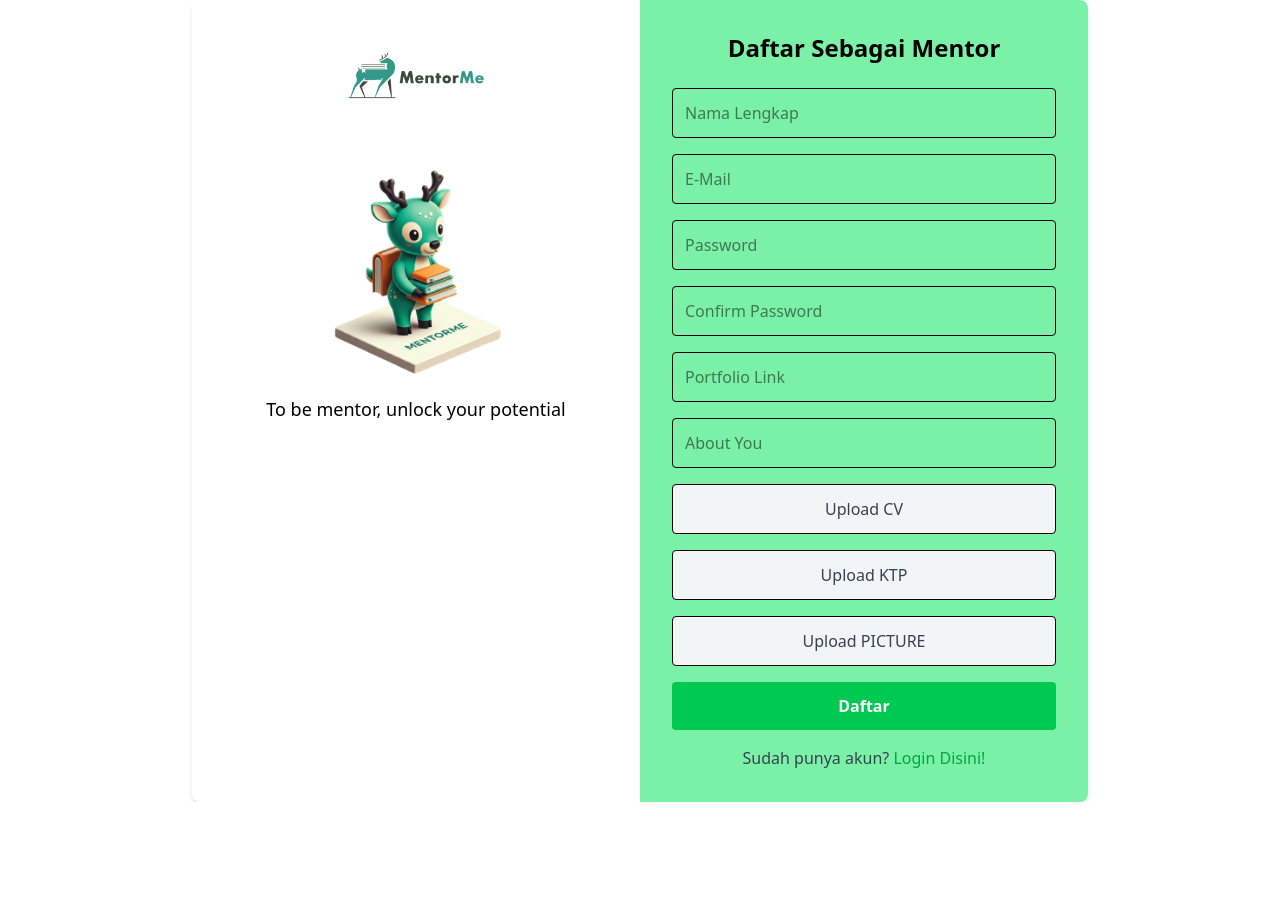
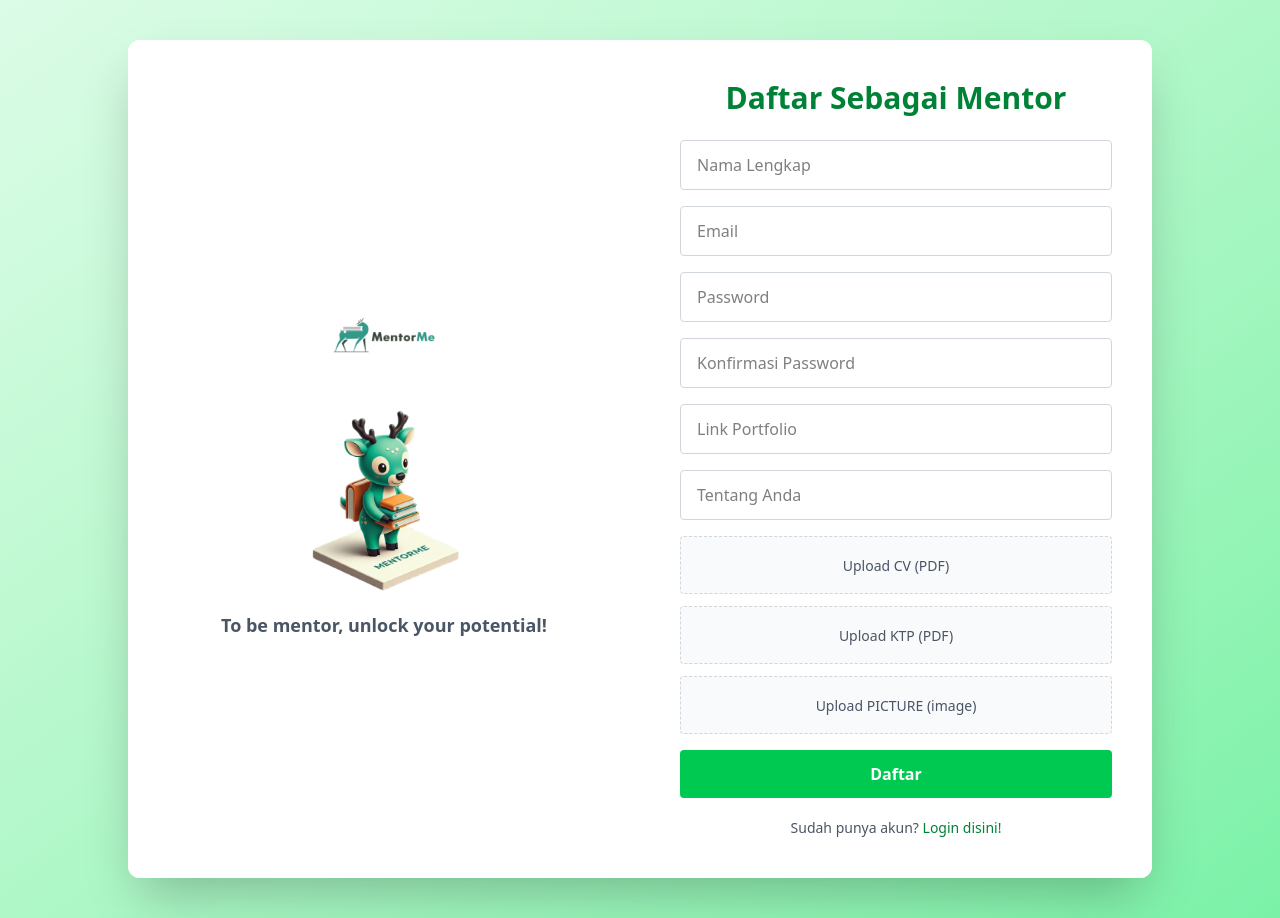
Before and after one commit to MuhReza2004/mentorme-web-mentor, a React (Vite) app: page /register in a window 1280 px wide. Before the commit the page ends 802 px from the top, so only its background shows below. Built offline with nearby package versions, Linux system fonts and the light colour scheme.

Commit message:
Fix: UI Register

```diff
--- a/src/pages/Register.jsx
+++ b/src/pages/Register.jsx
@@ -18,7 +18,6 @@ const Register = () => {
   const [files, setFiles] = useState({ cv: null, ktp: null, picture: null });
 
   const navigate = useNavigate();
-
   const [isLoading, setIsLoading] = useState(false);
 
   const handleChange = (e) => {
@@ -28,7 +27,6 @@ const Register = () => {
   const handleFileChange = (e) => {
     const { name, files } = e.target;
     const file = files[0];
-
     if (!file) return;
 
     if (file.size > MAX_FILE_SIZE) {
@@ -75,97 +73,68 @@ const Register = () => {
     }
   };
 
-  const handleLoginClick = () => {
-    navigate("/login");
-  };
-
   return (
-    <div className="flex items-center justify-center min-h-screen">
-      <div className="bg-white shadow-md rounded-lg flex max-w-4xl w-full">
-        <div className="w-1/2 flex flex-col items-center justify-start ">
+    <div className="flex items-center justify-center min-h-screen bg-gradient-to-br from-green-100 to-green-300 px-4 py-10">
+      <div className="bg-white shadow-2xl rounded-xl flex max-w-5xl w-full overflow-hidden">
+        {/* LEFT SECTION */}
+        <div className="w-1/2 flex flex-col items-center justify-center bg-white p-8">
           <img
-            alt="MentorME logo"
-            className="mb-4"
-            height="150"
             src="/Logo/LOGO MENTORME NEW (1).png"
-            width="150"
+            alt="MentorMe Logo"
+            className="w-28 mb-4"
           />
-          <img
-            alt="Cartoon deer holding books"
-            className="mb-4"
-            height="200"
-            src="/Icon/Maskot.png"
-            width="200"
-          />
-          <p className="text-center text-lg">
-            To be mentor, unlock your potential
+          <img src="/Icon/Maskot.png" alt="Mascot" className="w-44 mb-4" />
+          <p className="text-center text-lg font-semibold text-gray-600">
+            To be mentor, unlock your potential!
           </p>
         </div>
-        <div className="w-1/2 bg-green-300 p-8 rounded-r-lg">
-          <h2 className="text-2xl font-bold mb-6 text-center">
+
+        {/* RIGHT SECTION */}
+        <div className="w-1/2 bg-white p-10">
+          <h2 className="text-3xl font-bold text-center text-green-700 mb-6">
             Daftar Sebagai Mentor
           </h2>
           <form onSubmit={handleSubmit} className="space-y-4">
+            {[
+              { name: "fullName", type: "text", placeholder: "Nama Lengkap" },
+              { name: "email", type: "email", placeholder: "Email" },
+              { name: "password", type: "password", placeholder: "Password" },
+              {
+                name: "confirmPassword",
+                type: "password",
+                placeholder: "Konfirmasi Password",
+              },
+              {
+                name: "portfolio",
+                type: "text",
+                placeholder: "Link Portfolio",
+              },
+              { name: "About", type: "text", placeholder: "Tentang Anda" },
+            ].map((input) => (
               <input
-              type="text"
-              name="fullName"
-              placeholder="Nama Lengkap"
+                key={input.name}
+                name={input.name}
+                type={input.type}
+                placeholder={input.placeholder}
                 onChange={handleChange}
                 required
-              className="border p-3 w-full rounded"
+                className="border border-gray-300 rounded px-4 py-3 w-full focus:outline-none focus:ring-2 focus:ring-green-400 transition"
               />
-            <input
-              type="email"
-              name="email"
-              placeholder="E-Mail"
-              onChange={handleChange}
-              required
-              className="border p-3 w-full rounded"
-            />
-            <input
-              type="password"
-              name="password"
-              placeholder="Password"
-              onChange={handleChange}
-              required
-              className="border p-3 w-full rounded"
-            />
-            <input
-              type="password"
-              name="confirmPassword"
-              placeholder="Confirm Password"
-              onChange={handleChange}
-              required
-              className="border p-3 w-full rounded"
-            />
-            <input
-              type="text"
-              name="portfolio"
-              placeholder="Portfolio Link"
-              onChange={handleChange}
-              required
-              className="border p-3 w-full rounded"
-            />
-            <input
-              type="text"
-              name="About"
-              placeholder="About You"
-              onChange={handleChange}
-              required
-              className="border p-3 w-full rounded"
-            />
+            ))}
 
             {/* Upload Files */}
+            <div className="space-y-3">
               {["cv", "ktp", "picture"].map((fileType) => (
-              <div
+                <label
                   key={fileType}
-                className="border p-3 rounded text-center relative cursor-pointer bg-gray-100"
+                  className="block border border-dashed border-gray-300 rounded px-4 py-4 bg-gray-50 text-center cursor-pointer hover:bg-gray-100 transition"
                 >
-                <label className="block cursor-pointer">
-                  <span className="text-gray-700">
+                  <span className="text-sm text-gray-600">
                     {files[fileType]
-                      ? files[fileType].name
-                      : `Upload ${fileType.toUpperCase()}`}
+                      ? `Uploaded: ${files[fileType].name}`
+                      : `Upload ${fileType.toUpperCase()} ${
+                          fileType === "picture" ? "(image)" : "(PDF)"
+                        }`}
                   </span>
                   <input
                     type="file"
@@ -175,27 +144,30 @@ const Register = () => {
                     className="hidden"
                   />
                 </label>
+              ))}
             </div>
-            ))}
 
             <button
               type="submit"
-              className="bg-green-500 text-white font-bold py-3 rounded hover:bg-green-700 transition w-full"
               disabled={isLoading}
+              className={`w-full py-3 rounded font-semibold text-white transition ${
+                isLoading
+                  ? "bg-green-400 cursor-not-allowed"
+                  : "bg-green-500 hover:bg-green-600"
+              }`}
             >
               {isLoading ? "Loading..." : "Daftar"}
             </button>
           </form>
-          <div className="text-center mt-4">
-            <p className="text-center text-gray-700 mt-4">
+
+          <div className="text-center mt-5 text-sm text-gray-600">
             Sudah punya akun?{" "}
             <span
-                className="text-green-600 cursor-pointer"
-                onClick={handleLoginClick}
+              onClick={() => navigate("/login")}
+              className="text-green-700 font-medium cursor-pointer hover:underline"
             >
-                Login Disini!
+              Login disini!
             </span>
-            </p>
           </div>
         </div>
       </div>
```
Lines whose indentation alone changed are shown as unchanged.
